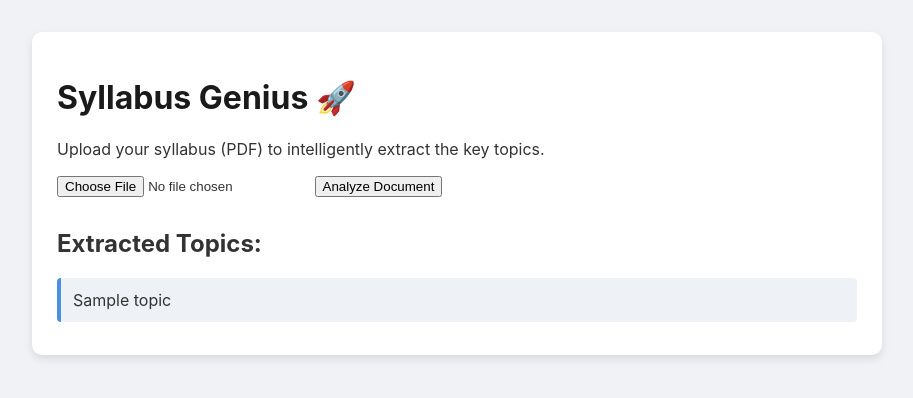
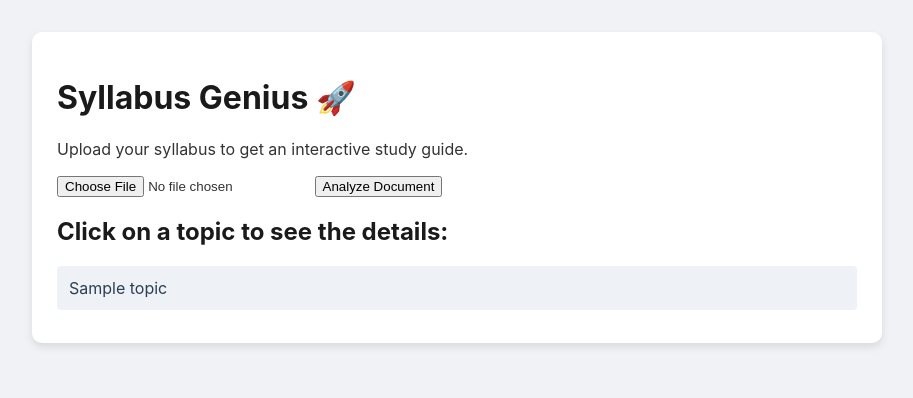
Before and after one commit to Priyavardhanbezawada/Syllabus-Genius-V2, a Flask app: template templates/index.html in a window 1280 px wide. Shown: the top 398 px of the page, without its empty margins (183-1096 px from the left). Run offline with Flask 3, Linux system fonts and the light colour scheme; the template is opened without the code that fills it: most values are stand-ins (such as "Sample title", 1, 10 or a date in 2020).

Commit message:
Update index.html

```diff
--- a/templates/index.html
+++ b/templates/index.html
@@ -7,27 +7,27 @@
     <style>
         body { font-family: -apple-system, BlinkMacSystemFont, "Segoe UI", Roboto, sans-serif; margin: 2em; background-color: #f0f2f5; color: #333; }
         .container { max-width: 800px; margin: auto; background: white; padding: 25px; border-radius: 10px; box-shadow: 0 4px 8px rgba(0,0,0,0.1); }
-        h1 { color: #1a1a1a; }
-        .upload-form { margin-bottom: 2em; }
-        .topic { background: #eef2f7; padding: 12px; border-left: 4px solid #4a90e2; margin-bottom: 8px; border-radius: 4px; }
+        h1, h2 { color: #1a1a1a; }
+        .topic-list a { display: block; background: #eef2f7; padding: 12px; margin-bottom: 8px; border-radius: 4px; text-decoration: none; color: #2c3e50; transition: background-color 0.2s; }
+        .topic-list a:hover { background-color: #dce4f0; }
         .error { color: #d8000c; background-color: #ffbaba; padding: 10px; border-radius: 5px; }
     </style>
 </head>
 <body>
     <div class="container">
         <h1>Syllabus Genius 🚀</h1>
-        <p>Upload your syllabus (PDF) to intelligently extract the key topics.</p>
+        <p>Upload your syllabus to get an interactive study guide.</p>
 
-        <form class="upload-form" action="/" method="post" enctype="multipart/form-data">
+        <form action="/" method="post" enctype="multipart/form-data">
             <input type="file" name="file" required>
             <button type="submit">Analyze Document</button>
         </form>
 
         {% if topics %}
-            <h2>Extracted Topics:</h2>
-            <div>
+            <h2>Click on a topic to see the details:</h2>
+            <div class="topic-list">
                 {% for topic in topics %}
-                    <div class="topic">{{ topic }}</div>
+                    <a href="{{ url_for('topic_details', topic_name=topic) }}">{{ topic }}</a>
                 {% endfor %}
             </div>
         {% endif %}
```
